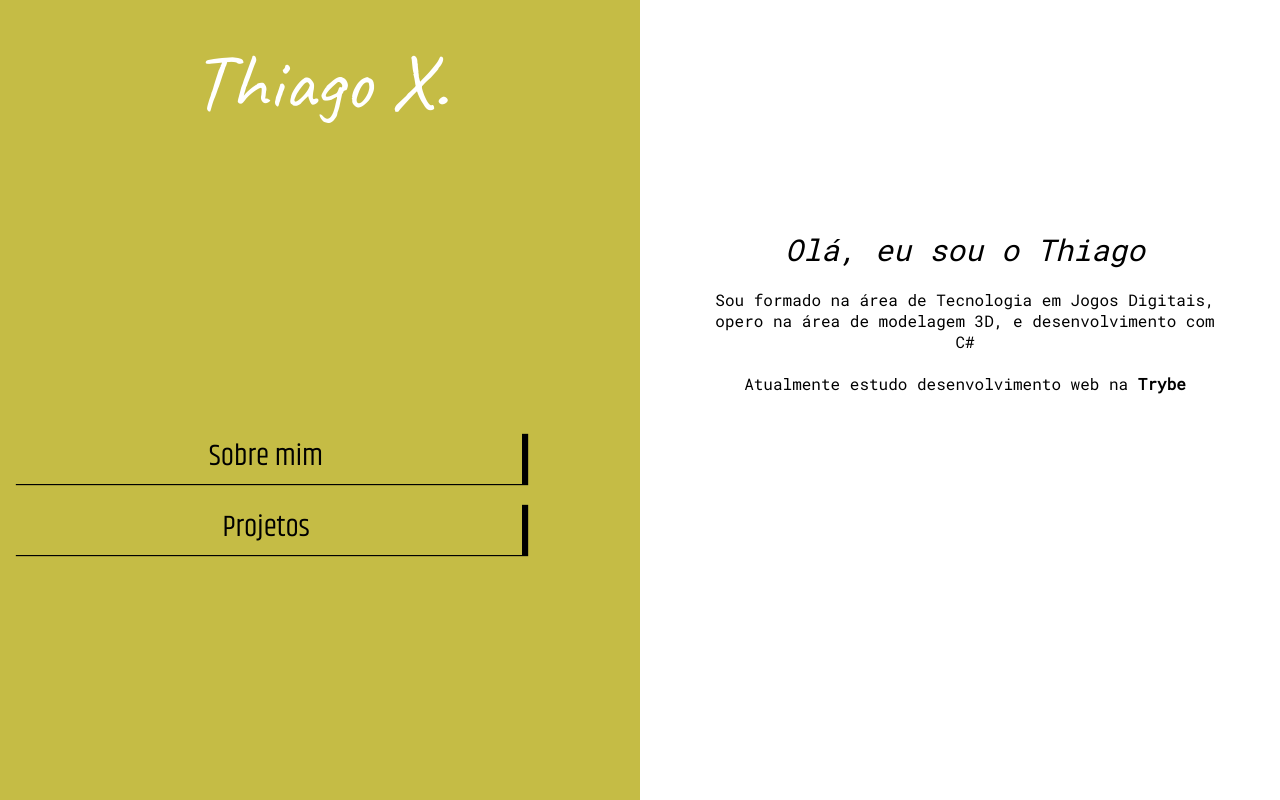
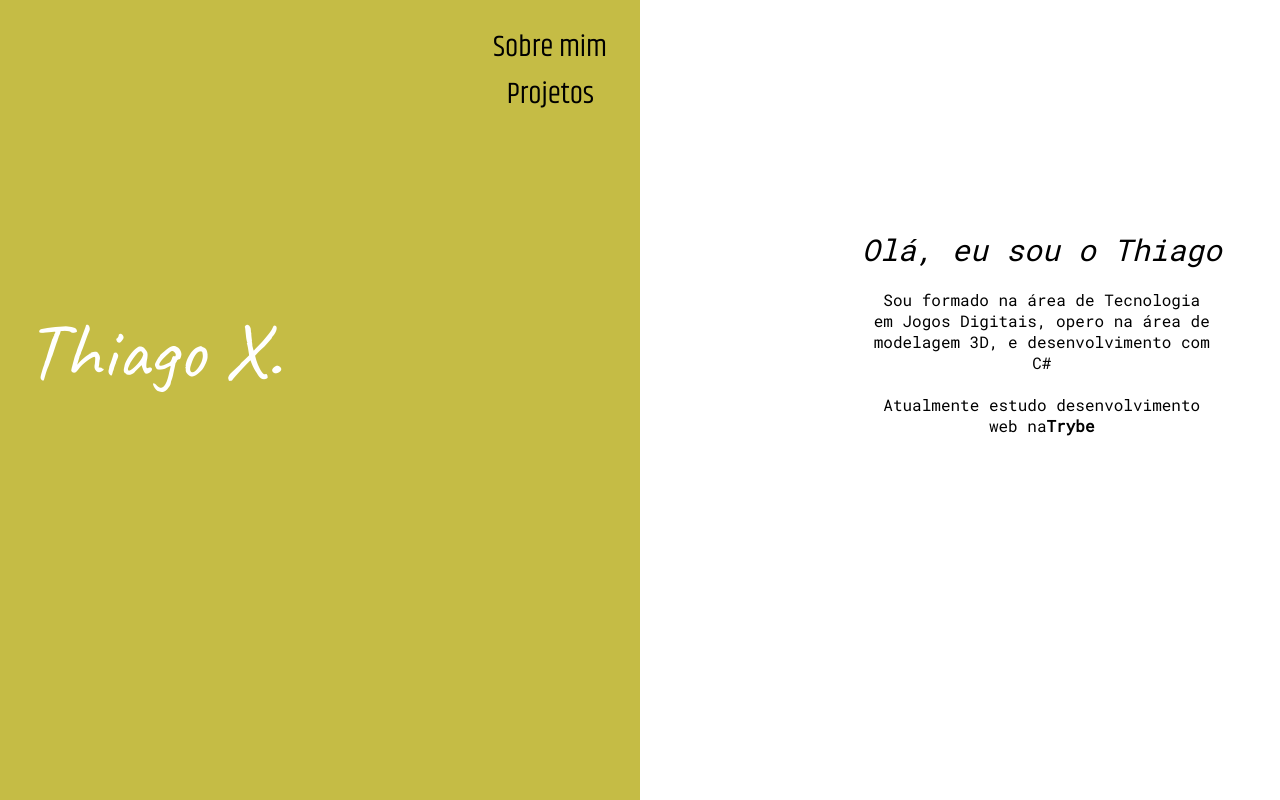
Before and after one commit to thiagopxavier/me, a React (Create React App) app: page / in a window 1280 px wide. Built offline with nearby package versions, Linux system fonts and the light colour scheme.

Commit message:
main page css finalizado

```diff
--- a/src/App.css
+++ b/src/App.css
@@ -2,17 +2,9 @@
   font-weight: 600;
 }
 
-.button-nav {
-  transition: 0.1s;
-  background-color: #00000000;
-  font-size: 40px;
-  box-shadow: 6px 1px 1px black;
-  margin: 10px;
-  border: none;
-  padding-bottom: 50px;
-  font-family: 'Khand', sans-serif;
-  width: 250px;
-  height: 40px;
+p {
+  margin: 0;
+  padding: 0;
 }
 
 .button-enable:hover {
--- a/src/pages/Main.jsx
+++ b/src/pages/Main.jsx
@@ -10,8 +10,8 @@ class Main extends Component {
     const { history } = this.props;
     return (
       <main className="main-page">
+        <TitleName history={ history } />
         <div className="main-left">
-          <TitleName history={ history } />
           <nav className="main-buttons-nav">
             {mainList.map((element, index) => (
               <ButtonNav key={ index } list={ element } history={ history } />
@@ -24,14 +24,13 @@ class Main extends Component {
             <p className="main-p-about">
               Olá, eu sou o Thiago
             </p>
-            <p>
+            <p className="main-p">
               Sou formado na área de Tecnologia em Jogos Digitais,
               opero na área de modelagem 3D, e desenvolvimento com C#
             </p>
             <br />
-            <p>
+            <p className="main-p">
               Atualmente estudo desenvolvimento web na
-              {' '}
               <spam className="spam-strong">Trybe</spam>
             </p>
 
--- a/src/styles/Main.css
+++ b/src/styles/Main.css
@@ -1,50 +1,49 @@
-p {
-  margin: 0;
-}
-
-
 .main-page {
-  background: linear-gradient(180deg, #C5BC45 13%, #ffffff 13%);
-  display: flex;
+  background: linear-gradient(180deg, #C5BC45 12vh, #ffffff 12vh);
   margin: 0;
   padding: 0;
   height: 100vh;
 }
 
-.main-left {
-  display: flex;
-  justify-content: flex-start;
-  flex-direction: column;
-  width: 50%;
-}
-
-.main-right {
-  display: flex;
-  margin-top: 20vh;
-  justify-content: center;
-}
 
 .main-my-name {
   font-size: 15vw;
   font-family: 'Caveat', cursive;
   color: white;
-  text-align: center;
   background-color: #00000000;
   width: 100vw;
   border: none;
 }
 
+
 .main-buttons-nav {
-  margin-top: 20vh;
+  display: flex;
+  margin-top: 3vh;
+
 }
 
 .button-nav {
+  background-color: #00000000;
+  border: none;
+  margin: auto;
+  font-family: 'Khand', sans-serif;
   font-size: 30px;
-  width: 40vw;
-  height: 5vh;
+}
+
+
+.main-right {
+  display: flex;
+  margin-top: 5vh;
+}
+
+.main-p {
+  padding-left: 3vh;
+  padding-right: 3vh;
 }
 
 .main-p-about {
+  font-size: 25px;
+  text-align: center;
   font-style: italic;
   margin-bottom: 20px;
 }
--- a/src/styles/Project.css
+++ b/src/styles/Project.css
@@ -5,7 +5,6 @@
   margin: 0;
   background-repeat: no-repeat;
   display: flex;
-  margin: 0;
 }
 
 .hasProject {
```
